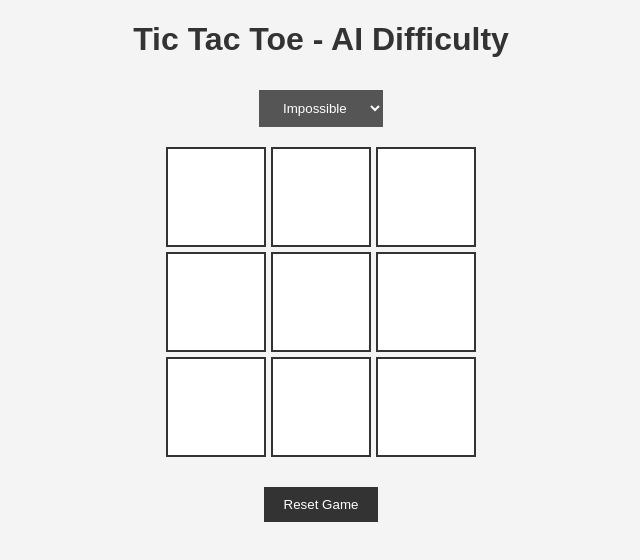
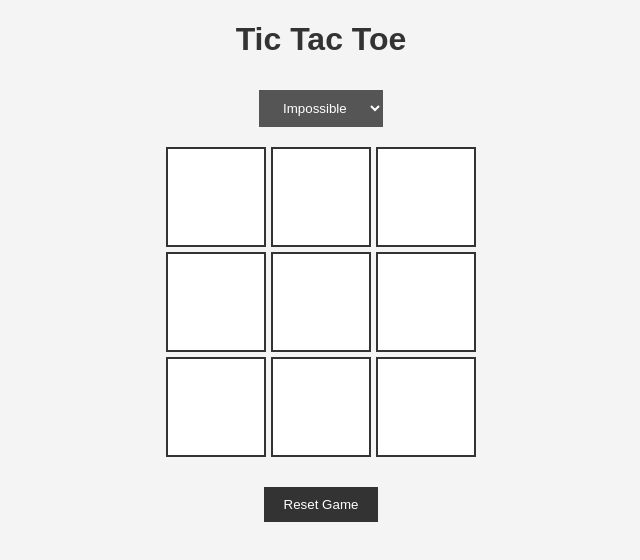
Before and after one commit to PrahladKulkarni76/Tictactoe, a plain HTML site: page index.html in a window 1280 px wide. Shown: the whole page, without its empty margins (319-959 px from the left). Drawn offline with Linux system fonts and the light colour scheme.

Commit message:
Update index.html

```diff
--- a/index.html
+++ b/index.html
@@ -57,7 +57,7 @@
 </head>
 <body>
 
-<h1>Tic Tac Toe - AI Difficulty</h1>
+<h1>Tic Tac Toe</h1>
 
 <select id="difficulty" class="difficulty-select">
     <option value="easy">Easy</option>
```
